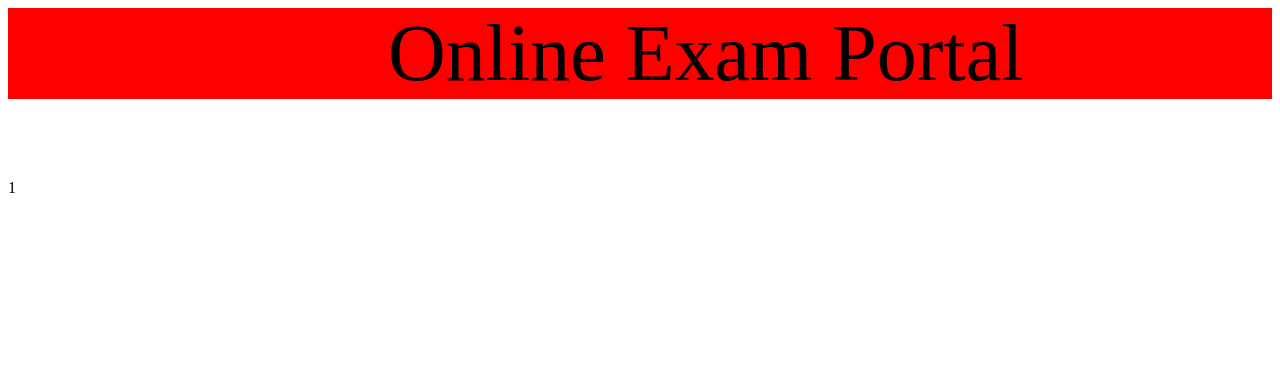
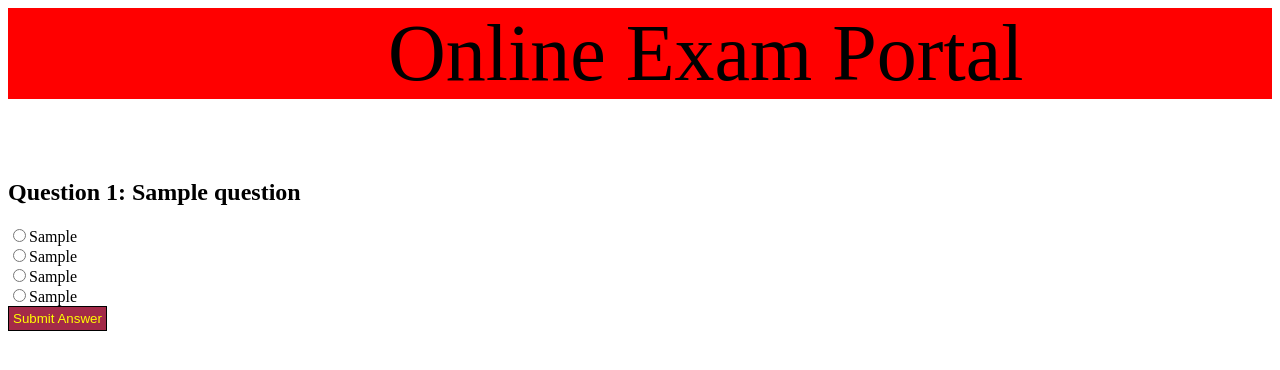
Before and after one commit to SumitShukla87/Exam-portal-task, a PHP site: page /exam.php?id=1 in a window 1280 px wide. Shown: the top 370 px of the page. Run offline with PHP 8.4, Linux system fonts and the light colour scheme; the visitor is signed in with stand-in values (Sample User, id 1); tables that the repository leaves empty or names only in its code hold one stand-in row (values such as "Sample post").

Commit message:
Pagination process done in exam page

```diff
--- a/Admin/css/style.css
+++ b/Admin/css/style.css
@@ -51,7 +51,3 @@ ul {
     background-image: url("images/welcome.jpg");
 
 }
-
-.logout{
-  float: right;
-}
--- a/Admin/nav.php
+++ b/Admin/nav.php
@@ -6,12 +6,12 @@
 </head>
 <body>
 	<ul>
+		<li><a href="dashboard.php" >Home</a></li>
 		<li><a href="viewtopic.php">Manage Topics</a></li>
 		<li><a href="viewtest.php">Manage Exams</a></li>
 		<li><a href="viewquestion.php">Manage Question</a></li>
 		<li><a href="viewuser.php">Manage User</a></li>
-		<li class="right"><a href="dashboard.php" >Home</a></li>
-		<li class="right"><a href="logout.php" >Logout</a></li>
+		<li style="float:right"><a href="logout.php" >Logout</a></li>
 	</ul>
 </body>
 </html>
--- a/css/style.css
+++ b/css/style.css
@@ -41,3 +41,26 @@ input[type="text"] ,input[type="password"], input[type="email"]{
     background-color: red;
     padding-left:80px;
 }
+
+ul {
+    list-style-type: none;
+    overflow: hidden;
+
+
+  }
+  li{
+      float: left;
+  }
+
+
+  li a {
+    background-color: Orange;
+    display: block;
+    color: white;
+    padding: 14px 16px;
+    text-decoration: none;
+  }
+
+  li a:hover {
+    background-color: green;
+  }
--- a/exam.php
+++ b/exam.php
@@ -8,9 +8,65 @@ if ($_SESSION['user']== "") {
 <?php include('header.php');
     include('admin/config.php');
 
+
 ?>
 <?php
+    $limit = 1;
+if (isset($_GET['page'])) {
+    $page = $_GET['page'];
+
+} else {
+    $page =1;
+}
+
+
+    $offset = ($page-1) * $limit;
 
     $id = $_REQUEST['id'];
-    echo $id;
-    ?>
+    $sql = "SELECT * FROM question WHERE `test_id`='".$id."' limit $offset , $limit";
+    $result = $conn->query($sql);
+
+if ($result->num_rows > 0) {
+    // output data of each row
+    while ($row = $result->fetch_assoc()) {?>
+
+    <div id="question">
+       <h2> Question <?php echo $page;?>: <?php echo $row['que_name'];?></h2>
+    </div>
+    <div id="options">
+        <form action="" method="POST">
+            <input type="radio" name="option" value="1"><?php echo $row['ans1'] ?><br>
+            <input type="radio" name="option" value="2"><?php echo $row['ans2'] ?><br>
+            <input type="radio" name="option" value="3"><?php echo $row['ans3'] ?><br>
+            <input type="radio" name="option" value="4"><?php echo $row['ans4'] ?><br>
+            <input type="submit" name="ans" value="Submit Answer">
+
+        </form>
+
+    </div>
+
+        <?php
+    }
+}?>
+
+<?php $sql1 = "SELECT * FROM question WHERE `test_id`='".$id."'";
+    $result1 = $conn->query($sql1);
+
+if ($result1->num_rows > 0) {
+
+    $all_records =$result1->num_rows;
+
+    $all_page = ceil($all_records / $limit);
+    echo'<ul>';
+    if ($page>1) {
+        echo'<li><a href="exam.php?page='.($page-1).'&id='.($id).'">Back</a></li>';
+
+    }
+    if ($all_page > $page) {
+        echo'<li><a href="exam.php?page='.($page+1).'&id='.($id).'">Next Question</a></li>';
+
+    }
+    echo'</ul>';
+}
+
+?>
--- a/user-dashboard.php
+++ b/user-dashboard.php
@@ -32,4 +32,5 @@
 
         ?>
     </div>
+    <a href="logout.php">Logout</a>
 <?php include ('footer.php'); ?>
```
Also changed, not shown: logout.php (added, +8 -0 lines).
